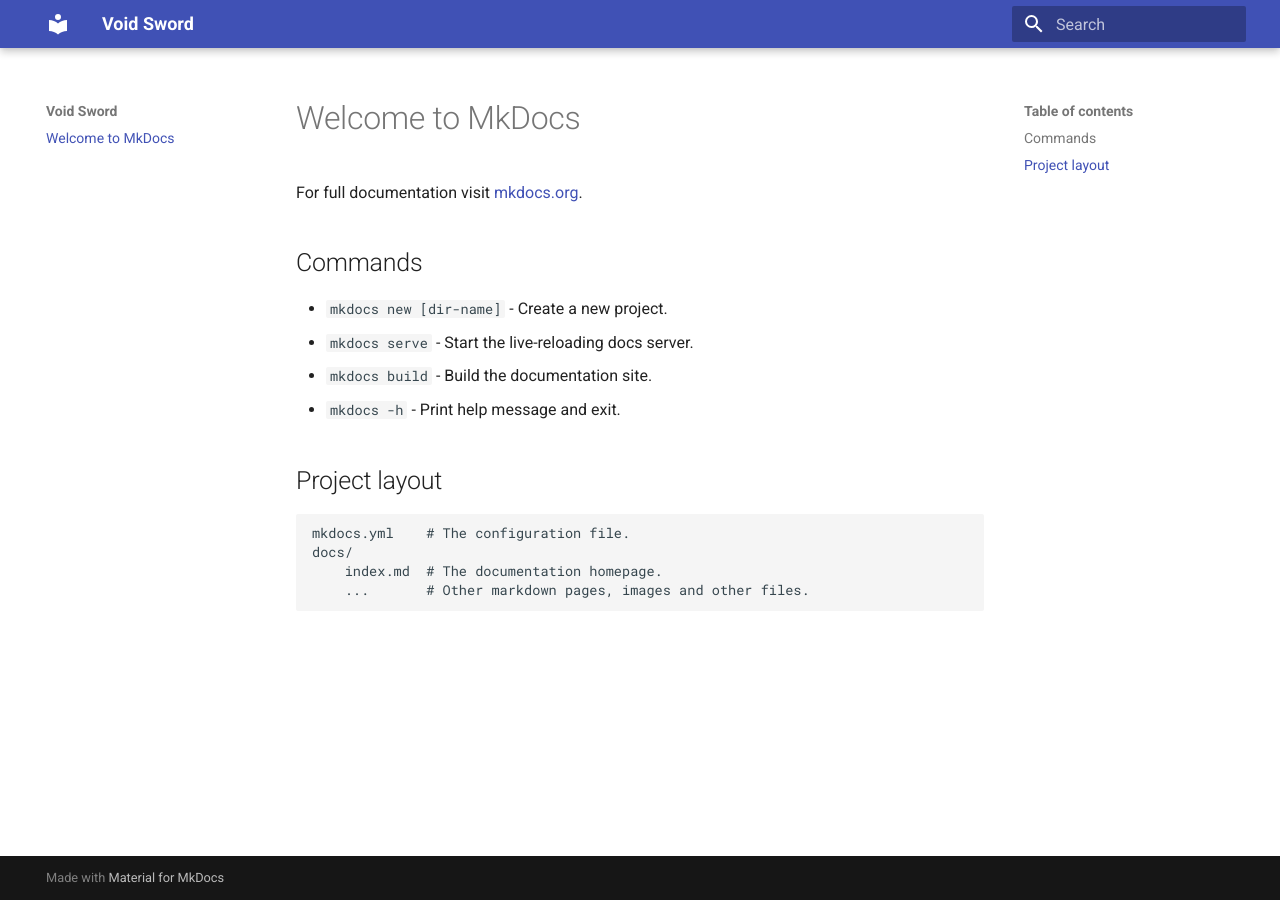
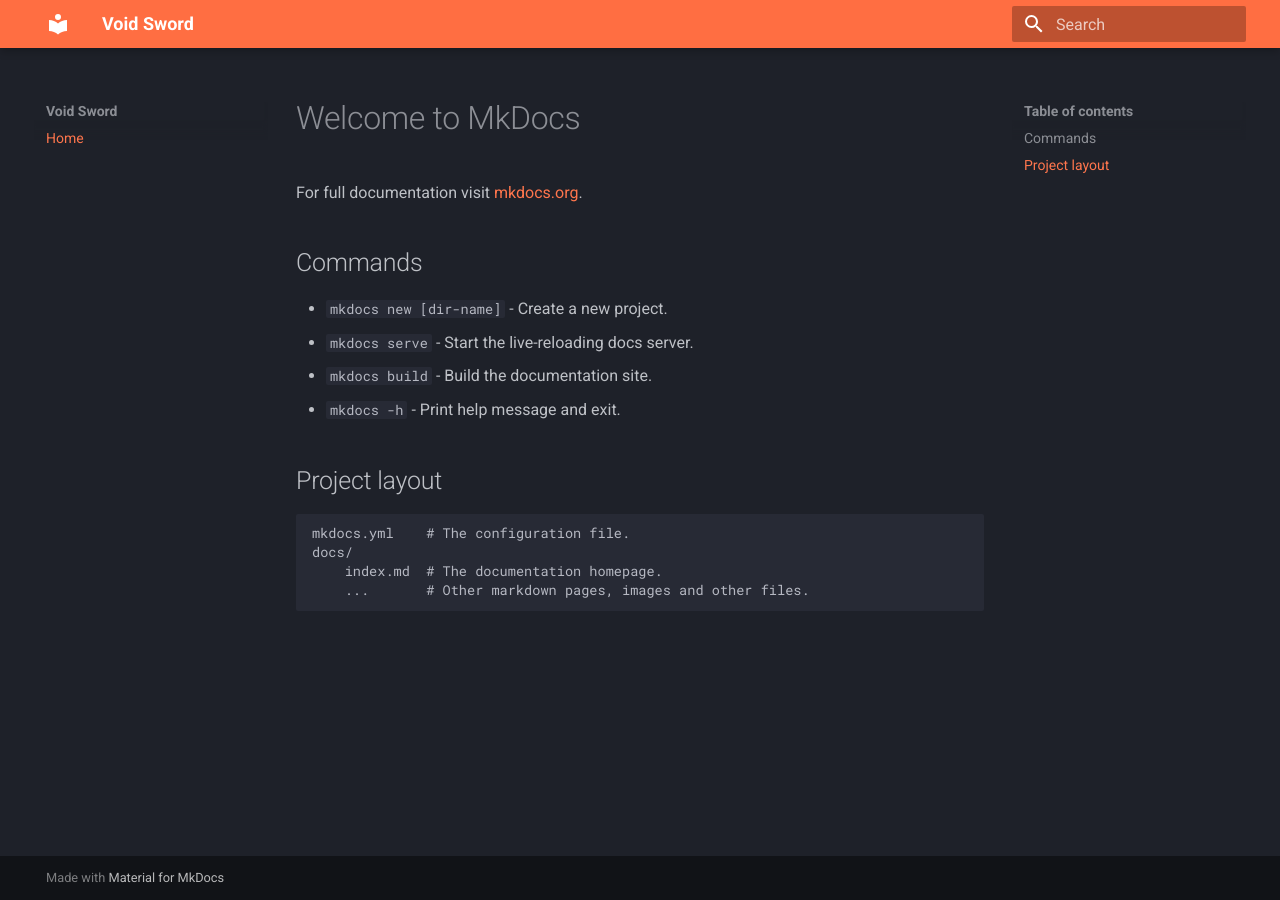
Before and after one commit to Maiengelei/Maiengelei.github.io, an MkDocs documentation site: the page built from docs/index.md, in a window 1280 px wide. Built offline with MkDocs 1.6.1 and Material for MkDocs 9.7.7, drawn with Linux system fonts in a browser that asks for light colours.

Commit message:
补充配置

```diff
--- a/mkdocs.yml
+++ b/mkdocs.yml
@@ -1,4 +1,28 @@
 site_name: Void Sword
+
+site_url: https://void-sword.com
+
+nav:
+  - Home: index.md
 
 theme:
   name: material
+  palette:
+    language: zh
+    scheme: slate
+    primary: deep orange
+  features:                       # 特性
+    - navigation.instant            # 即时加载
+    - navigation.instant.progress   # 进度指示器 依赖即时加载
+    # - navigation.prune              # 导航修剪
+    - toc.follow                    # 导航跟踪
+    # - navigation.tabs               # 导航选项卡
+    # - toc.integrate                 # 导航集成
+    - navigation.top                # 返回顶部按钮
+    - search.highlight              # 搜索高亮显示
+  plugins:                        # 插件
+    - search:                       # 搜索
+        lang:                         # 语种
+          - en
+          - zh
+    - tags                          # Tags
```
